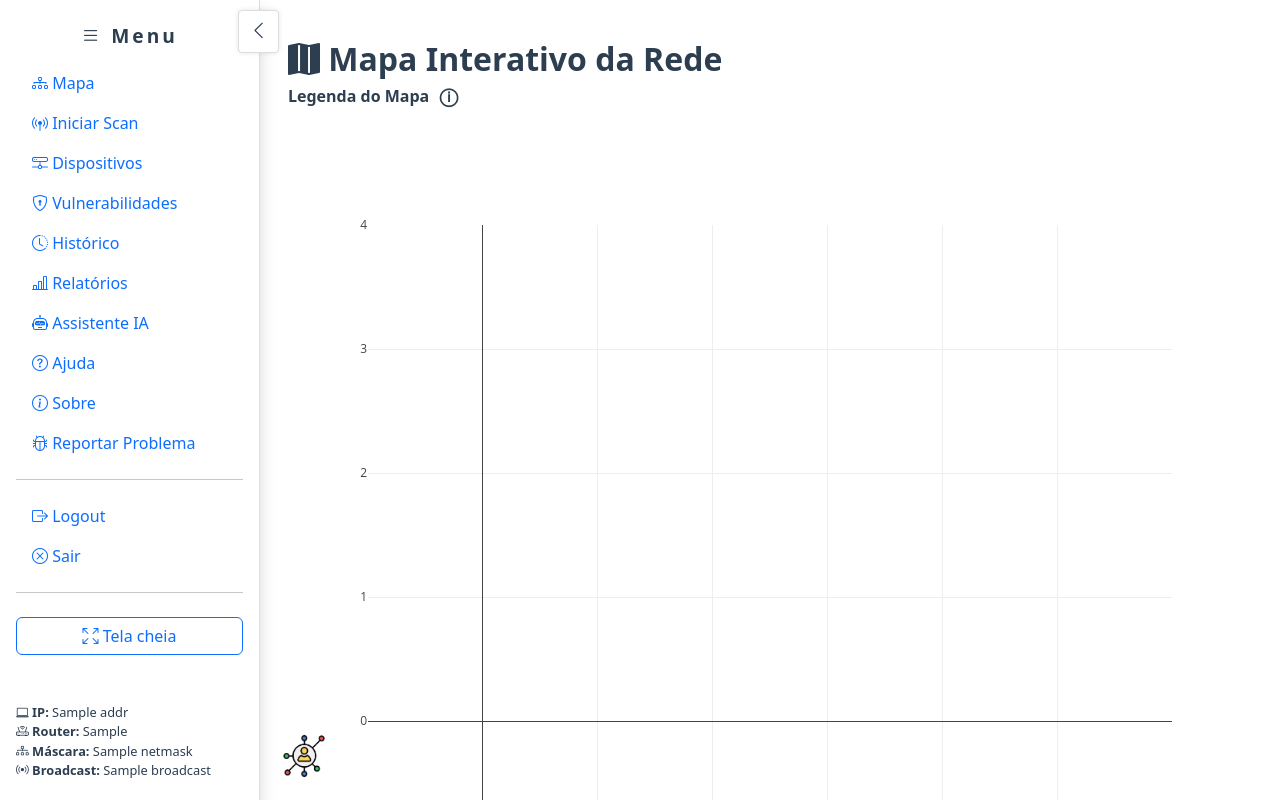
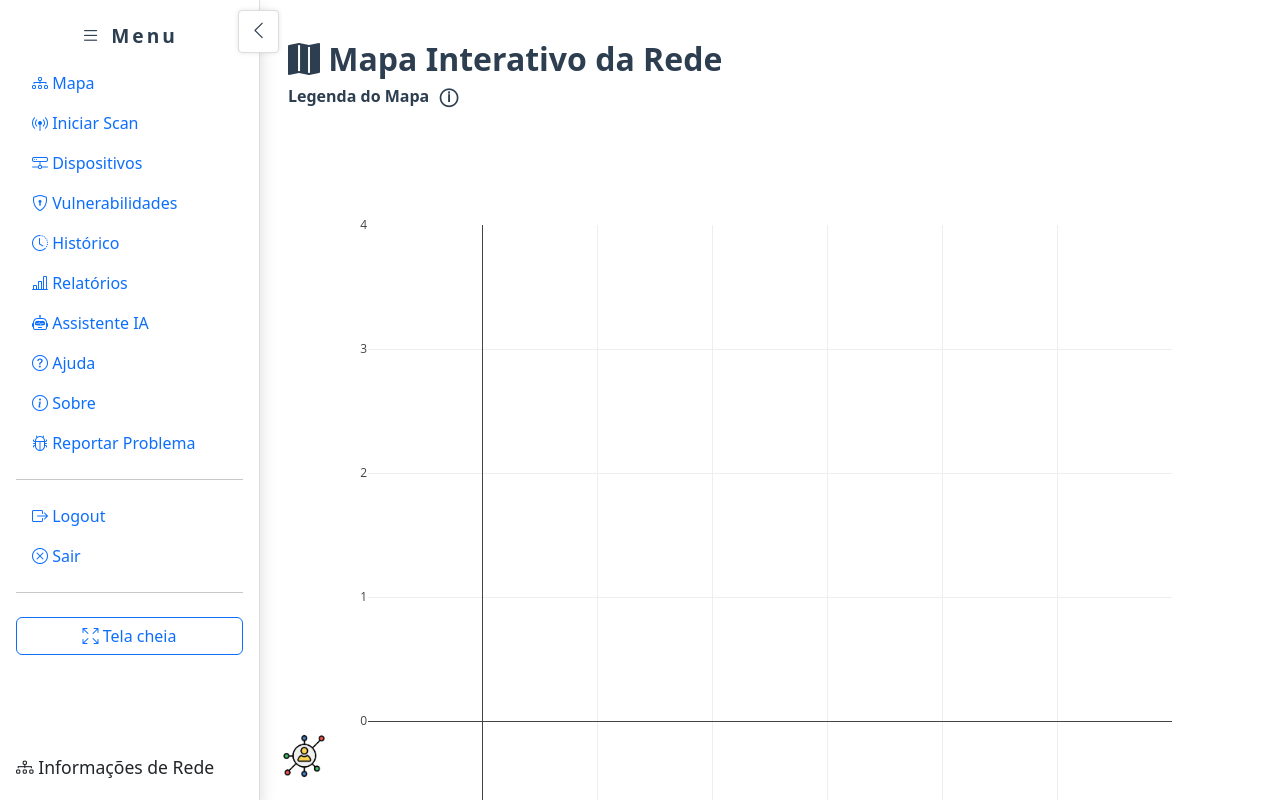
Before and after one commit to casousavng/NetworkScanner, a Flask app: template templates/index.html in a window 1280 px wide. Run offline with Flask 3, Linux system fonts and the light colour scheme; the template is opened without the code that fills it: most values are stand-ins (such as "Sample title", 1, 10 or a date in 2020); some libraries are stand-ins or nearby versions.

Commit message:
esconder as informações de rede apenas visiveis ao passar o rato

```diff
--- a/templates/base.html
+++ b/templates/base.html
@@ -44,12 +44,35 @@
       </ul>
 
       <!-- Info de rede -->
-      <span class="nav-link disabled mt-auto mb-1 network-info collapsible-item" style="font-size: 0.8em; color: #2c3e50;">
+      <span class="nav-link disabled mt-auto mb-1 network-info collapsible-item" style="font-size: 0.8em; color: #2c3e50; display: none;" id="networkInfoBox">
         <strong><i class="bi bi-laptop"></i> IP:</strong> {{ network.addr }}<br>
         <strong><i class="bi bi-router"></i> Router:</strong> {{ router_ip }}<br>
         <strong><i class="bi bi-diagram-3"></i> Máscara:</strong> {{ network.netmask }}<br>
         <strong><i class="bi bi-broadcast"></i> Broadcast:</strong> {{ network.broadcast }}
       </span>
+      <span class="nav-link mt-auto mb-1 network-info collapsible-item" style="font-size: 1.1em; cursor: pointer;" id="networkInfoIcon" title="Mostrar informações de rede">
+        <i class="bi bi-diagram-3"></i> Informações de Rede
+      </span>
+      <script>
+        document.addEventListener("DOMContentLoaded", function () {
+          const icon = document.getElementById('networkInfoIcon');
+          const infoBox = document.getElementById('networkInfoBox');
+          if (icon && infoBox) {
+        icon.addEventListener('mouseenter', () => {
+          infoBox.style.display = 'block';
+        });
+        icon.addEventListener('mouseleave', () => {
+          infoBox.style.display = 'none';
+        });
+        infoBox.addEventListener('mouseenter', () => {
+          infoBox.style.display = 'block';
+        });
+        infoBox.addEventListener('mouseleave', () => {
+          infoBox.style.display = 'none';
+        });
+          }
+        });
+      </script>
     </div>
 
     <!-- Botão de toggle -->
--- a/templates/index.html
+++ b/templates/index.html
@@ -3,7 +3,7 @@
 
 <div style="position: absolute; bottom: 20px; left: 20px; z-index: 1000;">
   <a href="{{ url_for('about') }}">
-    <img src="{{ url_for('static', filename='img/network_icon.png') }}" alt="Network Icon" style="width: 48px; height: 48px;">
+    <img src="{{ url_for('static', filename='img/network_icon.png') }}" title="Sobre o Projeto" alt="Network Icon" style="width: 48px; height: 48px;">
   </a>
 </div>
 
```
Also changed, not shown: 1 other file.
